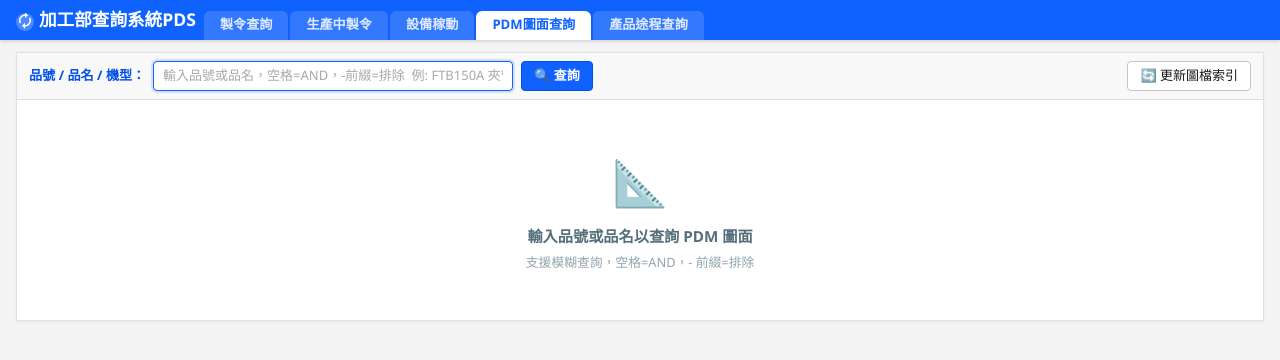
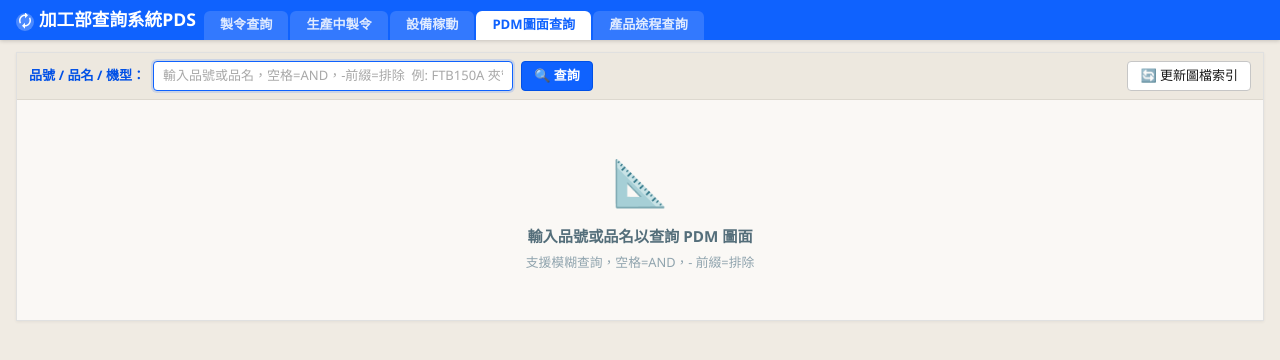
Before and after one commit to jie522/060520-PDS-, a Flask app: page /drawing in a window 1280 px wide. Shown: the top 360 px of the page. Run offline with Flask 3, Linux system fonts and the light colour scheme.

Commit message:
底色改為暖米色系（接近 Claude 米色調）
- 頁面底色: #f4f4f4 → #f0ebe3（暖米色）
- 卡片表面: #ffffff → #faf8f5（暖白）
- 工具列: #f8f8f8 → #ede8df
- 偶數列: #f4f4f4 → #ede8df
- 邊框: #e0e0e0 → #ddd8cf（暖灰）
- 文字: #161616 → #1a1714（暖黑）

Co-Authored-By: Claude Sonnet 4.6 <noreply@anthropic.com>

```diff
--- a/dist_embed/製令查詢/_app/static/pds-ibm.css
+++ b/dist_embed/製令查詢/_app/static/pds-ibm.css
@@ -13,23 +13,23 @@
   --erp-blue-pale:   #edf4ff;
   --erp-blue-xpale:  #f4f8ff;
 
-  --erp-bg:          #f4f4f4;
-  --erp-surface:     #ffffff;
-  --erp-surface-2:   #f8f8f8;
+  --erp-bg:          #f0ebe3;   /* 暖米色底 */
+  --erp-surface:     #faf8f5;   /* 卡片/面板：稍暖白 */
+  --erp-surface-2:   #ede8df;   /* 工具列次要背景 */
 
-  --erp-border:      #e0e0e0;
-  --erp-border-dark: #c6c6c6;
-  --erp-border-dk:   #c6c6c6;
+  --erp-border:      #ddd8cf;   /* 暖灰邊框 */
+  --erp-border-dark: #c8c2b8;
+  --erp-border-dk:   #c8c2b8;
 
-  --erp-text:        #161616;
-  --erp-text-2:      #525252;
-  --erp-text-muted:  #6f6f6f;
-  --erp-muted:       #6f6f6f;
-  --erp-muted-light: #a8a8a8;
+  --erp-text:        #1a1714;   /* 深暖黑文字 */
+  --erp-text-2:      #4a443c;
+  --erp-text-muted:  #6e6258;
+  --erp-muted:       #6e6258;
+  --erp-muted-light: #a89f93;
 
   --erp-header-bg:   #0f62fe;
-  --erp-row-even:    #f4f4f4;
-  --erp-row-hover:   #edf4ff;
+  --erp-row-even:    #ede8df;   /* 偶數列暖米色 */
+  --erp-row-hover:   #e0dbd2;   /* hover 略深米色 */
 
   --success:         #24a148;
   --success-bg:      #defbe6;
@@ -51,20 +51,20 @@
   --blue-xpale:  #f4f8ff;
   --blue-bg:     #edf4ff;
 
-  --bg:          #f4f4f4;
-  --surface:     #ffffff;
-  --surface-2:   #f8f8f8;
+  --bg:          #f0ebe3;
+  --surface:     #faf8f5;
+  --surface-2:   #ede8df;
 
-  --border:      #e0e0e0;
-  --border-d:    #c6c6c6;
+  --border:      #ddd8cf;
+  --border-d:    #c8c2b8;
 
-  --text:        #161616;
-  --text-2:      #525252;
-  --muted:       #6f6f6f;
-  --muted-light: #a8a8a8;
+  --text:        #1a1714;
+  --text-2:      #4a443c;
+  --muted:       #6e6258;
+  --muted-light: #a89f93;
 
-  --row-even:    #f4f4f4;
-  --row-hover:   #edf4ff;
+  --row-even:    #ede8df;
+  --row-hover:   #e0dbd2;
 
   --shadow-sm:   0 1px 3px rgba(0,0,0,.07), 0 1px 2px rgba(0,0,0,.05);
   --shadow-md:   0 3px 10px rgba(0,0,0,.09), 0 2px 4px rgba(0,0,0,.05);
@@ -244,9 +244,9 @@ tbody td {
 }
 .erp-panel-toolbar,
 .search-row,
-.reindex-bar { background: #f8f8f8; border-bottom-color: #e0e0e0; }
+.reindex-bar { background: #ede8df; border-bottom-color: #ddd8cf; }
 
-.card { border-color: #e0e0e0; }
+.card { border-color: #ddd8cf; }
 
 /* ── Progress bar (drawing reindex) ──────────────────────────── */
 .reindex-progress-fill { background: #0f62fe; }
@@ -297,6 +297,6 @@ tbody td {
 
 /* ── Scrollbar ────────────────────────────────────────────────── */
 ::-webkit-scrollbar       { width: 7px; height: 7px; }
-::-webkit-scrollbar-track { background: #f4f4f4; }
-::-webkit-scrollbar-thumb { background: #c6c6c6; border-radius: 4px; }
-::-webkit-scrollbar-thumb:hover { background: #a8a8a8; }
+::-webkit-scrollbar-track { background: #ede8df; }
+::-webkit-scrollbar-thumb { background: #c8c2b8; border-radius: 4px; }
+::-webkit-scrollbar-thumb:hover { background: #a89f93; }
```
Also changed, not shown: static/pds-ibm.css (+29 -29 lines).
